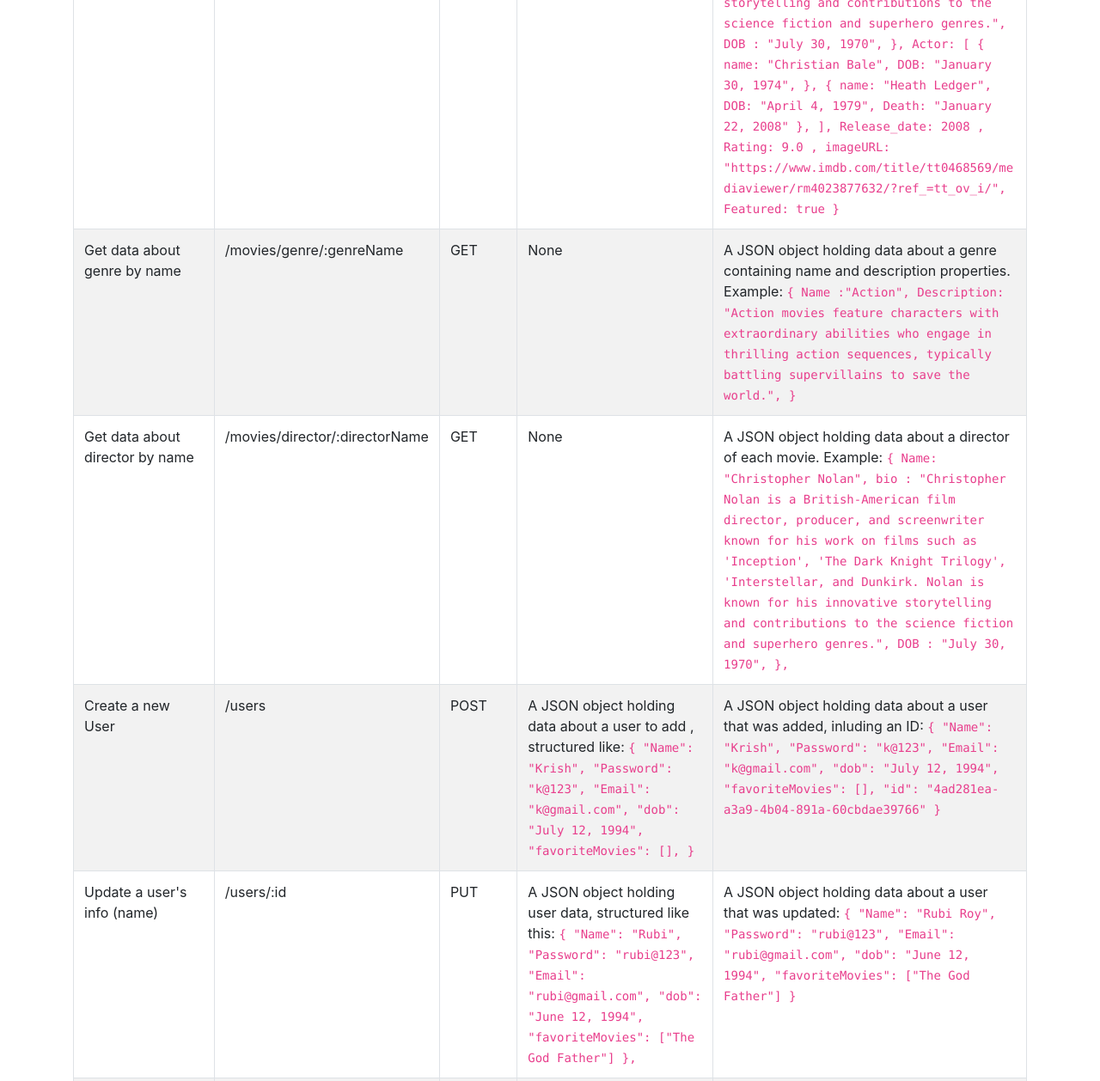
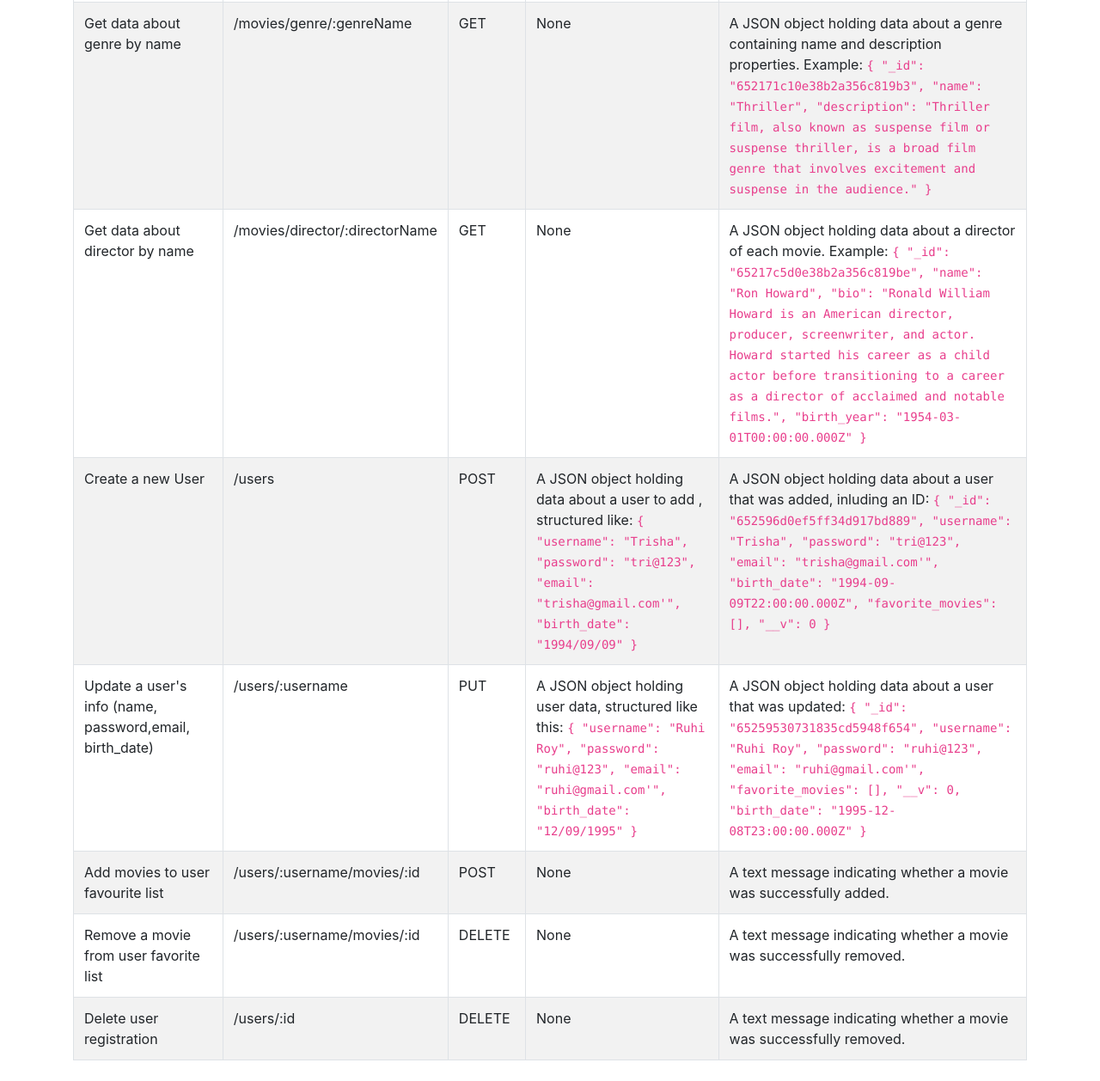
Before and after one commit to GitashreeMahato/movie_api, a website: page public/documentation.html in a window 1280 px wide. Shown: the part 842-2100 px from the top of the page at 86% size. Drawn offline with nearby package versions, Linux system fonts and the light colour scheme.

Commit message:
Updated method in documentation.html (Ex: 2.8)

```diff
--- a/public/documentation.html
+++ b/public/documentation.html
@@ -52,36 +52,31 @@
                     <td>None</td>
                     <td>A JSON object holding data about a single movie, containing description, genre, director, image URL, and whether it’s featured or not property. Example:
                         <code>
-                            Title : "The Dark Knight",
-                            Description: "When the Joker wreaks havoc and chaos on the people of Gotham, Batman must accept one of the greatest psychological and physical tests of his ability to fight injustice.",
-                            Genre:
                             {
-                                Name :"Action",
-                                Description: "Action movies feature characters with extraordinary abilities who engage in thrilling action sequences, typically battling supervillains to save the world.",
+                                "Genres": {
+                                    "_id": "652172ea0e38b2a356c819b5"
                                 },
-
-                            Director:
+                                "Directors": {
+                                    "_id": "65217a050e38b2a356c819ba"
+                                },
+                                "_id": "652196100e38b2a356c819dd",
+                                "Title": "Inception",
+                                "Description": "A thief, who enters people's dreams to steal their secrets, is given a final job where he must implant an idea into someone's mind.",
+                                "Actors": [
                                     {
-                                Name: "Christopher Nolan",
-                                bio : "Christopher Nolan is a British-American film director, producer, and screenwriter known for his work on films such as 'Inception', 'The Dark Knight Trilogy', 'Interstellar, and Dunkirk. Nolan is known for his innovative storytelling and contributions to the science fiction and superhero genres.",
-                                DOB : "July 30, 1970",
-                              },
-
-                            Actor: [
-                                {
-                                  name: "Christian Bale",
-                                  DOB: "January 30, 1974",
+                                        "_id": "65218e380e38b2a356c819c5"
                                     },
                                     {
-                                  name: "Heath Ledger",
-                                  DOB: "April 4, 1979",
-                                  Death: "January 22, 2008"
+                                        "_id": "65218e400e38b2a356c819c6"
                                     },
+                                    {
+                                        "_id": "65218e480e38b2a356c819c7"
+                                    }
                                 ],
-                            Release_date: 2008 ,
-                            Rating: 9.0 ,
-                            imageURL: "https://www.imdb.com/title/tt0468569/mediaviewer/rm4023877632/?ref_=tt_ov_i/",
-                            Featured: true
+                                "Release_date": 2010,
+                                "Rating": 8.8,
+                                "imageURL": "https://www.imdb.com/title/tt1375666/mediaviewer/rm3426651392/?ref_=tt_ov_i",
+                                "Featured": true
                             }
                         </code>
                     </td>
@@ -94,8 +89,9 @@
                     <td>A JSON object holding data about a genre containing name and description properties. Example:
                         <code>
                             {
-                                Name :"Action",
-                                Description: "Action movies feature characters with extraordinary abilities who engage in thrilling action sequences, typically battling supervillains to save the world.",
+                                "_id": "652171c10e38b2a356c819b3",
+                                "name": "Thriller",
+                                "description": "Thriller film, also known as suspense film or suspense thriller, is a broad film genre that involves excitement and suspense in the audience."
                             }
 
                         </code>
@@ -110,10 +106,11 @@
                         about a director of each movie. Example:
                         <code>
                             {
-                                Name: "Christopher Nolan",
-                                bio : "Christopher Nolan is a British-American film director, producer, and screenwriter known for his work on films such as 'Inception', 'The Dark Knight Trilogy', 'Interstellar, and Dunkirk. Nolan is known for his innovative storytelling and contributions to the science fiction and superhero genres.",
-                                DOB : "July 30, 1970",
-                              },
+                                "_id": "65217c5d0e38b2a356c819be",
+                                "name": "Ron Howard",
+                                "bio": "Ronald William Howard is an American director, producer, screenwriter, and actor. Howard started his career as a child actor before transitioning to a career as a director of acclaimed and notable films.",
+                                "birth_year": "1954-03-01T00:00:00.000Z"
+                            }
                         </code>
                     </td>
                 </tr>
@@ -125,65 +122,66 @@
                         about a user to add , structured like:
                         <code>
                             {
-                                "Name": "Krish",
-                                "Password": "k@123",
-                                "Email": "k@gmail.com",
-                                "dob": "July 12, 1994",
-                                "favoriteMovies": [],
+                                "username": "Trisha",
+                                "password": "tri@123",
+                                "email": "trisha@gmail.com'",
+                                "birth_date": "1994/09/09"
                             }
                         </code>
                     </td>
                     <td>A JSON object holding data about a user that was added, inluding an ID:
                         <code>
                             {
-                                "Name": "Krish",
-                                "Password": "k@123",
-                                "Email": "k@gmail.com",
-                                "dob": "July 12, 1994",
-                                "favoriteMovies": [],
-                                "id": "4ad281ea-a3a9-4b04-891a-60cbdae39766"
+                                "_id": "652596d0ef5ff34d917bd889",
+                                "username": "Trisha",
+                                "password": "tri@123",
+                                "email": "trisha@gmail.com'",
+                                "birth_date": "1994-09-09T22:00:00.000Z",
+                                "favorite_movies": [],
+                                "__v": 0
                             }
                         </code>
                     </td>
                 </tr>
 
                 <tr>
-                    <td>Update a user's info (name)</td>
-                    <td>/users/:id</td>
+                    <td>Update a user's info (name, password,email, birth_date)</td>
+                    <td>/users/:username</td>
                     <td>PUT</td>
                     <td>A JSON object holding user data, structured like this:
                         <code>
                             {
-                                "Name": "Rubi",
-                                "Password": "rubi@123",
-                                "Email": "rubi@gmail.com",
-                                "dob": "June 12, 1994",
-                                "favoriteMovies": ["The God Father"]
-                              },
+                            "username": "Ruhi Roy",
+                            "password": "ruhi@123",
+                            "email": "ruhi@gmail.com'",
+                            "birth_date": "12/09/1995"
+                            }
                         </code>
                     </td>
                     <td>A JSON object holding data about a user that was updated:
                         <code>
                             {
-                                "Name": "Rubi Roy",
-                                "Password": "rubi@123",
-                                "Email": "rubi@gmail.com",
-                                "dob": "June 12, 1994",
-                                "favoriteMovies": ["The God Father"]
+                                "_id": "65259530731835cd5948f654",
+                                "username": "Ruhi Roy",
+                                "password": "ruhi@123",
+                                "email": "ruhi@gmail.com'",
+                                "favorite_movies": [],
+                                "__v": 0,
+                                "birth_date": "1995-12-08T23:00:00.000Z"
                             }
                         </code>
                     </td>
                 </tr>
                 <tr>
                     <td>Add movies to user favourite list </td>
-                    <td>/users/:id/:movieName</td>
+                    <td>/users/:username/movies/:id</td>
                     <td>POST</td>
                     <td>None</td>
                     <td>A text message indicating whether a movie was successfully added.</td>
                 </tr>
                 <tr>
                     <td>Remove a movie from user favorite list</td>
-                    <td>/users/:id/:movieName</td>
+                    <td>/users/:username/movies/:id</td>
                     <td>DELETE</td>
                     <td>None</td>
                     <td>A text message indicating whether a movie was successfully removed.
```
Lines whose indentation alone changed are shown as unchanged.
